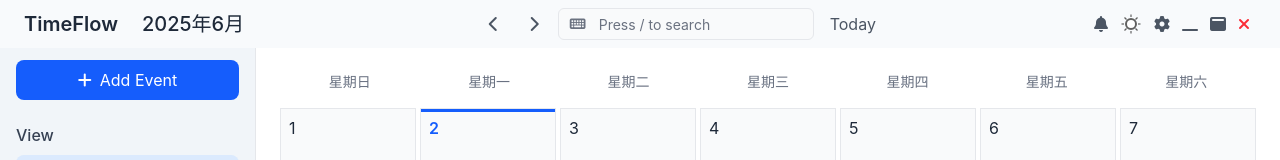
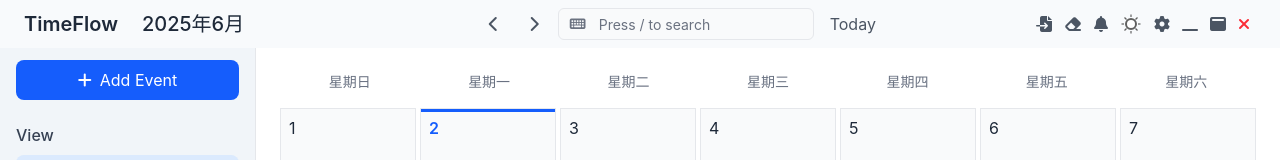
Before and after one commit to SYSU-TimeFlow/TimeFlow, a Vue app: page /#/ in a window 1280 px wide. Shown: the top 160 px of the page. Built offline with nearby package versions, Linux system fonts and the light colour scheme.

Commit message:
feat/添加导入文件课表的功能

```diff
--- a/ipcHandlers.js
+++ b/ipcHandlers.js
@@ -1,6 +1,9 @@
 import fs from "fs";
 import path from "path";
-import { Notification } from "electron";
+import { Notification, dialog } from "electron";
+// 修正：使用命名导入从 'docx' 库导入所需模块
+import { Document, Packer, Table } from "docx";
+import mammoth from "mammoth"; // 新增：导入 mammoth 库用于解析
 
 const mapJsonEventTypeToEnumString = (typeNumber) => {
   switch (typeNumber) {
@@ -203,4 +206,73 @@ export function initializeIpcHandlers(ipcMain, appDataStore, settingsConfigStore
     });
     setTimeout(() => notification.close(), 5000); // 5秒后自动关闭
   });
+
+  // 新增：处理课程表导入
+  ipcMain.handle('import-schedule', async () => {
+    const { canceled, filePaths } = await dialog.showOpenDialog({
+      properties: ['openFile'],
+      filters: [{ name: 'Word Documents', extensions: ['docx'] }],
+    });
+
+    if (canceled || filePaths.length === 0) {
+      return { success: false, message: '用户取消了文件选择' };
+    }
+
+    const filePath = filePaths[0];
+
+    try {
+      // 使用 mammoth 将 docx 转换为 HTML，以便解析表格
+      const { value: html } = await mammoth.convertToHtml({ path: filePath });
+
+      // 这是一个非常基础的HTML表格解析，可能需要根据实际的DOCX结构调整
+      // 它查找第一个<table>, 然后提取所有<tr>和<td>
+      const tableMatch = html.match(/<table.*?>([\s\S]*?)<\/table>/);
+      if (!tableMatch) {
+        return { success: false, message: '在文档中未找到表格' };
+      }
+
+      const tableHtml = tableMatch[1];
+      const rowsHtml = tableHtml.match(/<tr.*?>([\s\S]*?)<\/tr>/g) || [];
+
+      const schedule = [];
+      const timeSlots = [
+        { start: '08:00', end: '09:40' }, // 第1-2节
+        { start: '10:00', end: '11:40' }, // 第3-4节
+        { start: '14:00', end: '15:40' }, // 第5-6节
+        { start: '16:00', end: '17:40' }, // 第7-8节
+        { start: '19:00', end: '20:40' }, // 第9-10节
+      ];
+
+      // 从第二行开始解析 (第一行为标题)
+      for (let i = 1; i < rowsHtml.length; i++) {
+        const timeSlot = timeSlots[i - 1];
+        if (!timeSlot) continue;
+
+        const cellsHtml = rowsHtml[i].match(/<td.*?>([\s\S]*?)<\/td>/g) || [];
+
+        // 从第二列开始解析 (第一列为节次)
+        for (let j = 1; j < cellsHtml.length; j++) {
+          // 移除HTML标签并清理文本
+          const cellText = cellsHtml[j].replace(/<.*?>/g, '').trim();
+          if (cellText) {
+            schedule.push({
+              courseName: cellText,
+              dayOfWeek: j, // 1:周一, 2:周二, ..., 7:周日
+              startTime: timeSlot.start,
+              endTime: timeSlot.end,
+            });
+          }
+        }
+      }
+
+      if (schedule.length === 0) {
+        return { success: false, message: '表格为空或无法解析课程内容' };
+      }
+
+      return { success: true, schedule };
+    } catch (error) {
+      console.error('解析课程表文件失败:', error);
+      return { success: false, message: `解析失败: ${error.message}` };
+    }
+  });
 }
--- a/package.json
+++ b/package.json
@@ -21,9 +21,11 @@
   "dependencies": {
     "@fortawesome/fontawesome-free": "^6.7.2",
     "@tailwindcss/vite": "^4.1.7",
+    "docx": "^9.5.1",
     "electron-is-dev": "^3.0.1",
     "electron-store": "^10.0.1",
     "electron-win-state": "^1.1.22",
+    "mammoth": "^1.9.1",
     "p-limit": "^6.2.0",
     "path": "^0.12.7",
     "pinia": "^3.0.2",
--- a/preload.js
+++ b/preload.js
@@ -16,4 +16,6 @@ contextBridge.exposeInMainWorld('electronAPI', {
   saveSettings: (settings) => ipcRenderer.invoke('save-settings', settings),
   // 新增：通知API
   notify: (title, body) => ipcRenderer.invoke('notify', { title, body }),
+  // 新增：课程表导入API
+  importSchedule: () => ipcRenderer.invoke('import-schedule'),
 });
--- a/src/components/CalendarHeader.vue
+++ b/src/components/CalendarHeader.vue
@@ -153,6 +153,22 @@
 
     <!-- 右侧区域：其他控制按钮 -->
     <div class="header-right no-drag flex items-center flex-shrink-0 w-1/5 justify-end">
+      <!-- 新增：导入课程表按钮 -->
+      <button
+        class="header-icon-button p-1.5 rounded-md relative"
+        @click="eventStore.importScheduleFromFile"
+        title="导入课程表"
+      >
+        <i class="fas fa-file-import"></i>
+      </button>
+      <!-- 新增：清除课程表按钮 -->
+      <button
+        class="header-icon-button p-1.5 rounded-md relative"
+        @click="eventStore.clearImportedSchedule"
+        title="清除导入的课程"
+      >
+        <i class="fas fa-eraser"></i>
+      </button>
       <!-- 通知铃铛按钮 -->
       <button
         class="header-icon-button p-1.5 rounded-md relative"
--- a/src/const/index.ts
+++ b/src/const/index.ts
@@ -1,8 +1,9 @@
 // 事件类型枚举
 export enum EventType {
+  TODO = "todo",
   CALENDAR = "calendar",
-  TODO = "todo",
-  BOTH = "both", // 同时作为日历事件和待办事项
+  BOTH = "both",
+  SCHEDULE = "schedule", // 新增课程表类型
 }
 
 // 统一的事件类
--- a/src/stores/event.ts
+++ b/src/stores/event.ts
@@ -13,6 +13,7 @@ declare global {
       minimize?: () => void;
       maximize?: () => void;
       close?: () => void;
+      importSchedule: () => Promise<{ success: boolean; schedule?: any[]; message?: string }>; // 新增
     };
   }
 }
@@ -547,6 +548,78 @@ export const useEventStore = defineStore("event", () => {
   // 初始化时加载应用数据
   loadAppDataFromStore();
 
+  // =======================BEGIN 课程表导入功能 BEGIN========================
+
+  // 清除所有由课程表导入的事件
+  async function clearImportedSchedule() {
+    const initialLength = events.value.length;
+    events.value = events.value.filter(e => e.eventType !== EventType.SCHEDULE);
+    const removedCount = initialLength - events.value.length;
+    console.log(`清除了 ${removedCount} 个课程表事件。`);
+    // 你可以在这里添加一个UI通知告诉用户清除了多少事件
+  }
+
+  // 从文件导入课程表
+  async function importScheduleFromFile() {
+    if (window.electronAPI) {
+      const result = await window.electronAPI.importSchedule();
+      if (result.success && result.schedule) {
+        // 导入前先清除旧的课程表事件，防止重复
+        await clearImportedSchedule();
+
+        const scheduleCategory = categories.value.find(c => c.name === "课程表") ||
+                                 categories.value.find(c => c.name === "工作") ||
+                                 categories.value[0];
+
+        if (!scheduleCategory) {
+          console.error("无法找到用于课程表的分类。");
+          return;
+        }
+
+        const today = new Date();
+        const currentDay = today.getDay(); // 0 for Sunday, 1 for Monday, etc.
+        const firstDayOfWeek = new Date(today);
+        // 将日期调整到本周的星期一
+        firstDayOfWeek.setDate(today.getDate() - (currentDay === 0 ? 6 : currentDay - 1));
+
+        result.schedule.forEach(item => {
+          const eventDate = new Date(firstDayOfWeek);
+          eventDate.setDate(firstDayOfWeek.getDate() + item.dayOfWeek - 1);
+
+          const [startHour, startMinute] = item.startTime.split(':');
+          const [endHour, endMinute] = item.endTime.split(':');
+
+          const start = new Date(eventDate);
+          start.setHours(parseInt(startHour, 10), parseInt(startMinute, 10), 0, 0);
+
+          const end = new Date(eventDate);
+          end.setHours(parseInt(endHour, 10), parseInt(endMinute, 10), 0, 0);
+
+          const newEvent = new Event(
+            Date.now() + Math.random(), // 唯一ID
+            item.courseName,
+            start,
+            end,
+            `课程表导入 - ${item.courseName}`,
+            scheduleCategory.id,
+            scheduleCategory.color,
+            false,
+            EventType.SCHEDULE, // 使用一个特殊的类型来标识
+            false
+          );
+          events.value.push(newEvent);
+        });
+        console.log(`成功导入 ${result.schedule.length} 个课程。`);
+        // 你可以在这里添加一个UI通知
+      } else if (result.message) {
+        console.error("导入失败:", result.message);
+        // 你可以在这里添加一个UI错误通知
+      }
+    }
+  }
+  // =======================END 课程表导入功能 END========================
+
+
   // 添加一个通用的 watch 函数来监听 events 和 categories 的变化
 
   return {
@@ -587,6 +660,10 @@ export const useEventStore = defineStore("event", () => {
     saveCategory,
     deleteCategory,
 
+    // 新增：课程表功能
+    importScheduleFromFile,
+    clearImportedSchedule,
+
     // 数据存储相关，仅供测试
     loadAppDataFromStore,
     saveAppDataToStore,
```
